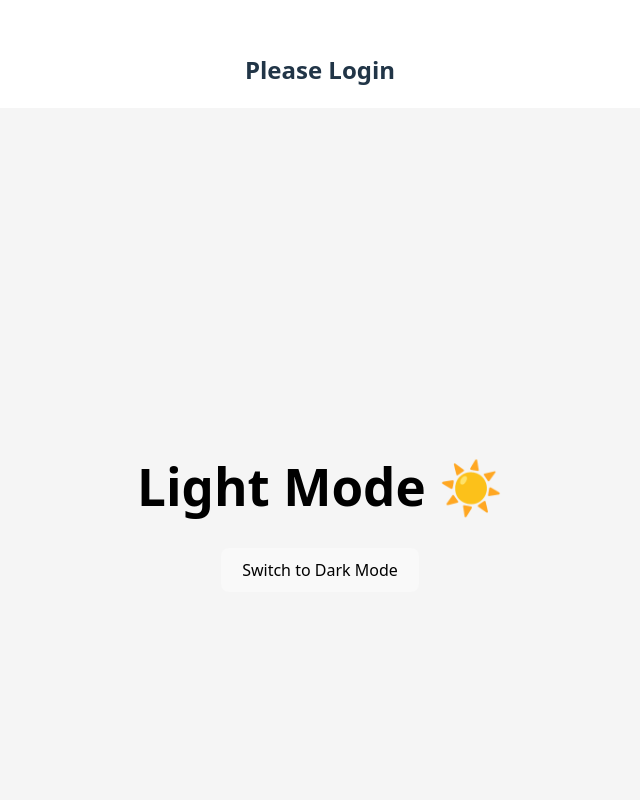
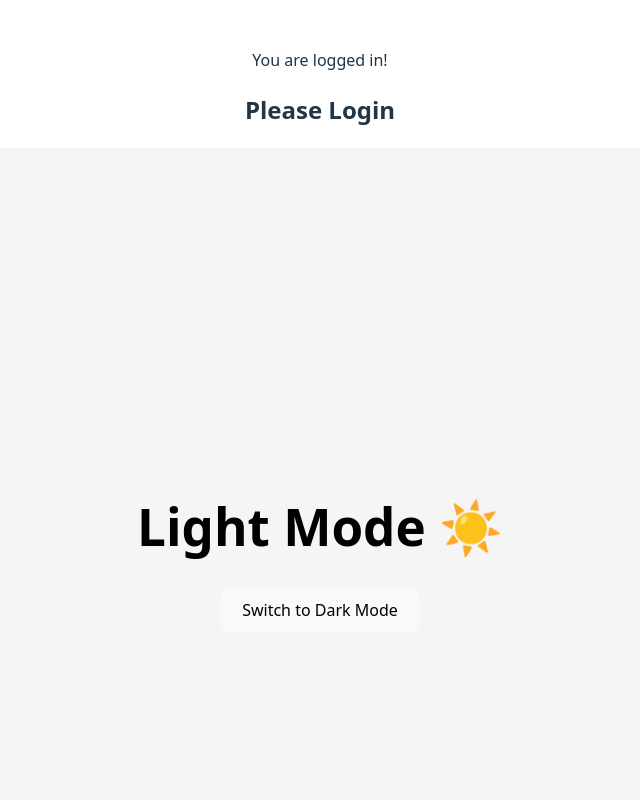
Before and after one commit to ZakariyaAbdikariin/Sakariye-react-app, a React (Vite) app: page / in a window 1280 px wide. Shown: the top 800 px of the page, without its empty margins (320-960 px from the left). Built offline with nearby package versions, Linux system fonts and the light colour scheme.

Commit message:
I added a dashboard which returns you are logged in! or Please log in

```diff
--- a/src/App.jsx
+++ b/src/App.jsx
@@ -1,6 +1,7 @@
 import "./App.css";
 import Clicker from "./components/Clicker";
-import  { Tiriye } from "./components/Counter";
+import { Tiriye } from "./components/Counter";
+import Dashboard from "./components/Dashboard";
 import Greeting from "./components/Greeting";
 import Header from "./components/Header";
 import Inputer from "./components/Inputer";
@@ -10,7 +11,8 @@ import WelcomeMessage from "./components/WelcomeMessage";
 function App() {
   return (
     <>
-      <WelcomeMessage isLoggedIn={false}/>
+      <Dashboard isLoggedIn={true} />
+      <WelcomeMessage isLoggedIn={false} />
       <ThemeToggle />
       <Header />
       <Inputer />
--- /dev/null
+++ b/src/components/Dashboard.jsx
@@ -0,0 +1,7 @@
+function Dashboard({ isLoggedIn }) {
+    return (
+  <div>{isLoggedIn ? <p>You are logged in!</p> : <p>Please log in</p> }
+  </div>
+    );
+}
+export default Dashboard
```
